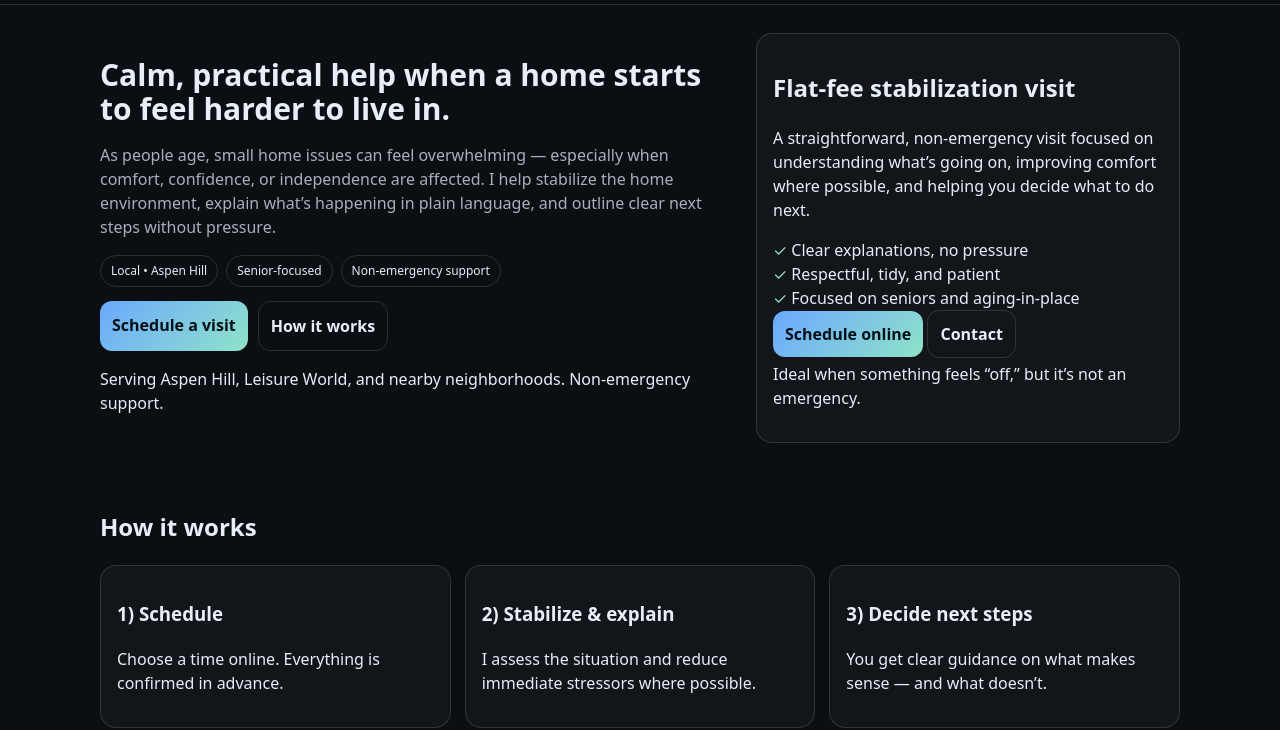
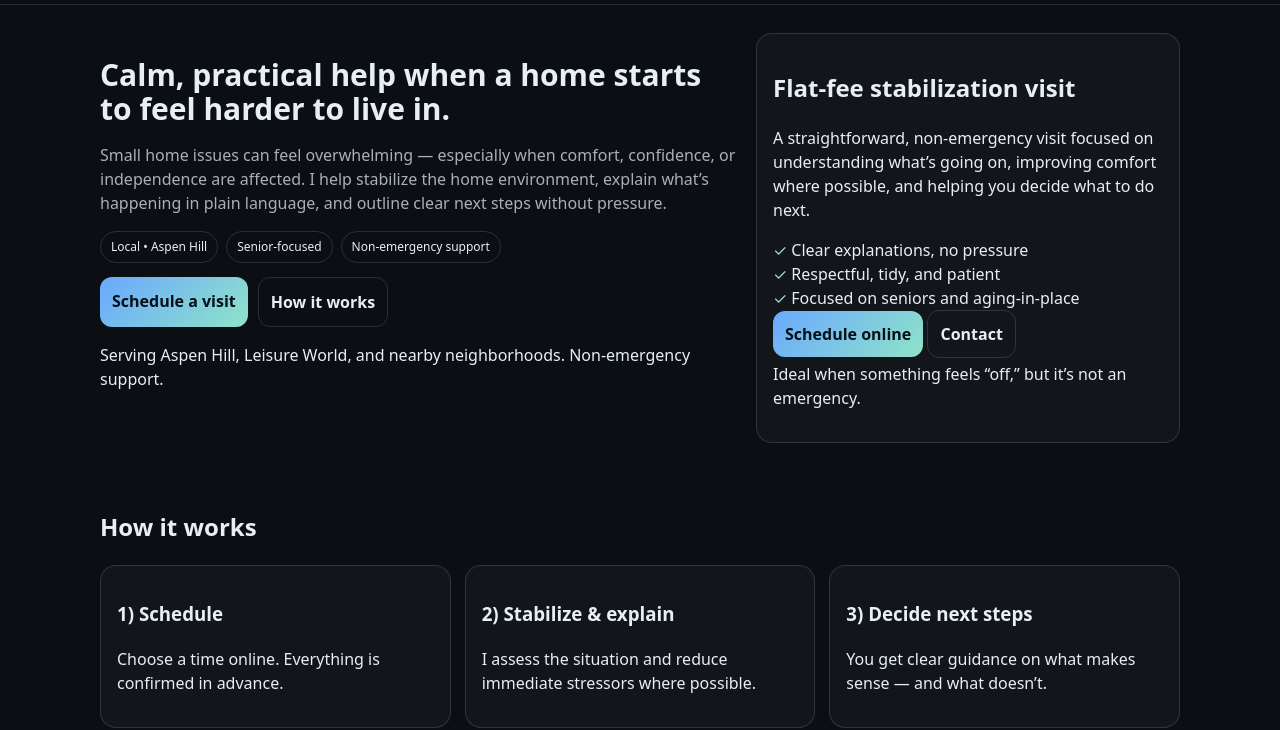
Before and after one commit to stevecernak/hometransitionsupport, a plain HTML site: page index.html in a window 1280 px wide. Shown: the part 70-800 px from the top of the page. Drawn offline with Linux system fonts and the light colour scheme.

Commit message:
Update index.html

```diff
--- a/index.html
+++ b/index.html
@@ -37,7 +37,7 @@
             <h1>Calm, practical help when a home starts to feel harder to live in.</h1>
 
             <p class="lead">
-              As people age, small home issues can feel overwhelming — especially when comfort,
+              Small home issues can feel overwhelming — especially when comfort,
               confidence, or independence are affected. I help stabilize the home environment,
               explain what’s happening in plain language, and outline clear next steps without pressure.
             </p>
```
